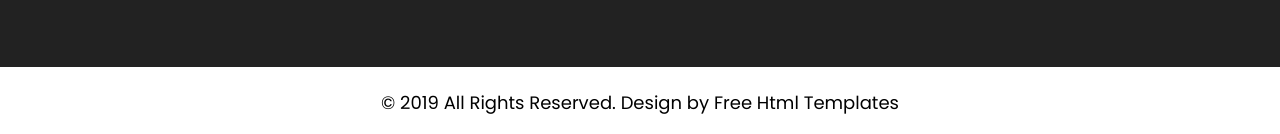
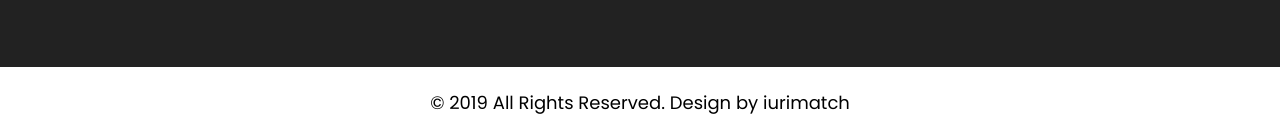
Before and after one commit to iurimatch/salon-page1, a plain HTML site: page contact.html in a window 1280 px wide. Shown: the part 1582-1716 px from the top of the page. Drawn offline with nearby package versions, Linux system fonts and the light colour scheme; a web font is replaced by a local one.

Commit message:
Update contact.html

```diff
--- a/contact.html
+++ b/contact.html
@@ -188,7 +188,7 @@
                <div class="container">
                   <div class="row">
                      <div class="col-md-10 offset-md-1">
-                        <p>© 2019 All Rights Reserved. Design by  <a href="https://html.design/"> Free Html Templates</a></p>
+                        <p>© 2019 All Rights Reserved. Design by  <a href="https://github.com/iurimatch"> iurimatch</a></p>
                      </div>
                   </div>
                </div>
```
